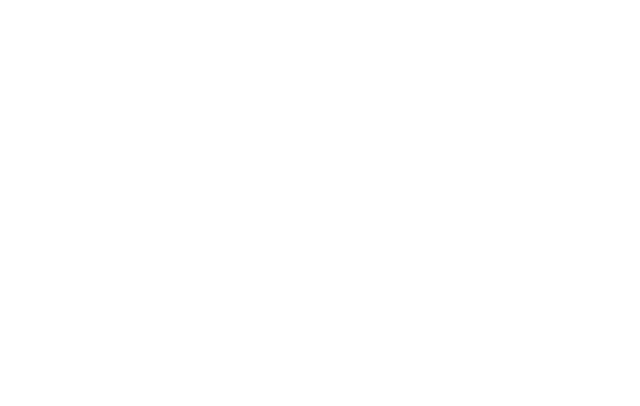
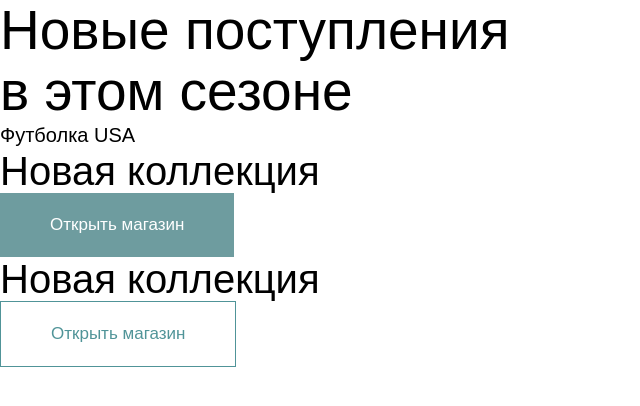
Before and after one commit to RazmikUnanyan/buy-art-web, a Next.js app: page / in a window 1280 px wide. Shown: the top 406 px of the page, without its empty margins (0-640 px from the left). Built offline with nearby package versions, Linux system fonts and the light colour scheme.

Commit message:
add: Htag, Button

```diff
--- /dev/null
+++ b/components/Button/Button.module.css
@@ -0,0 +1,30 @@
+.button {
+    display: inline-block;
+    box-sizing: border-box;
+    padding: 22px 50px;
+    cursor: pointer;
+    text-align: center;
+    border: none;
+    font-size: 17px;
+    transition: all 0.5s;
+}
+
+.primary {
+    color: var(--white);
+    background-color: var(--primary-ligth);
+}
+
+.primary:hover {
+    background-color: var(--primary);
+}
+
+.ghost {
+    color: var(--primary);
+    background-color: var(--white);
+    border: 1px solid var(--primary);
+}
+
+.ghost:hover {
+    background-color: var(--primary-ligth);
+    color: var(--white);
+}
--- /dev/null
+++ b/components/Button/Button.props.ts
@@ -0,0 +1,6 @@
+import {ButtonHTMLAttributes, DetailedHTMLProps, ReactNode} from "react";
+
+export interface ButtonProps extends DetailedHTMLProps<ButtonHTMLAttributes<HTMLButtonElement>, HTMLButtonElement> {
+    appearance: "primary" | "ghost"
+    children: ReactNode;
+}
--- /dev/null
+++ b/components/Button/Button.tsx
@@ -0,0 +1,20 @@
+import React from 'react';
+import cn from 'classnames'
+import {ButtonProps} from "./Button.props";
+import style from './Button.module.css'
+
+const Button = ({ appearance, children, ...props}: ButtonProps):JSX.Element => {
+   return (
+       <button
+           className={cn(style.button,{
+               [style.primary]: appearance === "primary",
+               [style.ghost]: appearance === "ghost",
+           })}
+           {...props}
+       >
+           {children}
+       </button>
+   )
+};
+
+export default Button;
--- /dev/null
+++ b/components/Htag/Htag.module.css
@@ -0,0 +1,20 @@
+.h1 {
+    font-weight: 500;
+    font-size: 55px;
+    line-height: 110%;
+    margin: 0;
+}
+
+.h2 {
+    font-weight: 500;
+    font-size: 40px;
+    line-height: 110%;
+    margin: 0;
+}
+
+.h3 {
+    font-weight: 500;
+    font-size: 20px;
+    line-height: 140%;
+    margin: 0;
+}
--- /dev/null
+++ b/components/Htag/Htag.props.ts
@@ -0,0 +1,6 @@
+import {DetailedHTMLProps, HTMLAttributes, ReactNode} from "react";
+
+export interface HtagProps extends DetailedHTMLProps<HTMLAttributes<HTMLParagraphElement>, HTMLParagraphElement> {
+    tag: "h1" | "h2" | "h3";
+    children: ReactNode;
+}
--- /dev/null
+++ b/components/Htag/Htag.tsx
@@ -0,0 +1,18 @@
+import React from 'react';
+import {HtagProps} from "./Htag.props";
+import style from './Htag.module.css'
+
+const Htag = ({tag, children, ...props}: HtagProps):JSX.Element => {
+    switch (tag){
+        case "h1":
+            return <h1 className={style.h1} {...props}>{children}</h1>;
+        case "h2":
+            return <h2 className={style.h2} {...props}>{children}</h2>;
+        case "h3":
+            return <h3 className={style.h3} {...props}>{children}</h3>;
+        default:
+            return <></>
+    }
+};
+
+export default Htag;
--- /dev/null
+++ b/components/index.ts
@@ -0,0 +1,2 @@
+export * from './Htag/Htag'
+export * from './Button/Button'
--- a/package.json
+++ b/package.json
@@ -10,6 +10,7 @@
     "stylelint": "stylelint \"**/*.css\" --fix"
   },
   "dependencies": {
+    "classnames": "^2.3.1",
     "next": "12.1.5",
     "react": "18.0.0",
     "react-dom": "18.0.0"
--- a/pages/_app.tsx
+++ b/pages/_app.tsx
@@ -1,8 +1,21 @@
 import '../styles/globals.css'
 import {AppProps} from "next/app";
+import Head from "next/head";
 
-function MyApp({ Component, pageProps }: AppProps): JSX.Element {
-  return <Component {...pageProps} />
+function MyApp({Component, pageProps}: AppProps): JSX.Element {
+    return (
+        <>
+            <Head>
+                <title>buyArt</title>
+                <link rel="icon" href="/favicon.ico"/>
+                <link rel="preconnect" href="https://fonts.googleapis.com"/>
+                <link rel="preconnect" href="https://fonts.gstatic.com"/>
+                <link href="https://fonts.googleapis.com/css2?family=Noto+Sans:wght@300;400;500;700&display=swap"
+                      rel="stylesheet"/>
+            </Head>
+            <Component {...pageProps} />
+        </>
+    )
 }
 
 export default MyApp
--- a/pages/index.tsx
+++ b/pages/index.tsx
@@ -1,14 +1,18 @@
-import Head from 'next/head'
-import Image from 'next/image'
 import styles from '../styles/Home.module.css'
+import Htag from "../components/Htag/Htag";
+import Button from "../components/Button/Button";
 
-export default function Home():JSX.Element {
-  return (
-    <div className={styles.container}>
-      <Head>
-        <title>buyArt</title>
-        <link rel="icon" href="/favicon.ico" />
-      </Head>
-    </div>
-  )
+export default function Home(): JSX.Element {
+    return (
+        <div>
+            <Htag tag="h1">Новые поступления<br/> в этом сезоне</Htag>
+            <Htag tag="h3">
+                Футболка USA
+            </Htag>
+            <Htag tag="h2">Новая коллекция</Htag>
+            <Button appearance="primary" >Открыть магазин</Button>
+            <Htag tag="h2">Новая коллекция</Htag>
+            <Button appearance="ghost">Открыть магазин</Button>
+        </div>
+    )
 }
--- a/styles/Home.module.css
+++ /dev/null
@@ -1,137 +0,0 @@
-.container {
-	padding: 0 2rem;
-}
-
-.main {
-	display: flex;
-	align-items: center;
-	flex: 1;
-	flex-direction: column;
-	justify-content: center;
-
-	min-height: 100vh;
-	padding: 4rem 0;
-}
-
-.footer {
-	display: flex;
-	align-items: center;
-	flex: 1;
-	justify-content: center;
-
-	padding: 2rem 0;
-
-	border-top: 1px solid #EAEAEA;
-}
-
-.footer a {
-	display: flex;
-	align-items: center;
-	flex-grow: 1;
-	justify-content: center;
-}
-
-.title a {
-	text-decoration: none;
-
-	color: #0070F3;
-}
-
-.title a:hover,
-.title a:focus,
-.title a:active {
-	text-decoration: underline;
-}
-
-.title {
-	margin: 0;
-
-	font-size: 4rem;
-	line-height: 1.15;
-}
-
-.title,
-.description {
-	text-align: center;
-}
-
-.description {
-	margin: 4rem 0;
-
-	font-size: 1.5rem;
-	line-height: 1.5;
-}
-
-.code {
-	padding: 0.75rem;
-
-	border-radius: 5px;
-	background: #FAFAFA;
-
-	font-family:
-		Menlo,
-		Monaco,
-		"Lucida Console",
-		"Liberation Mono",
-		"DejaVu Sans Mono",
-		"Bitstream Vera Sans Mono",
-		"Courier New",
-		monospace;
-	font-size: 1.1rem;
-}
-
-.grid {
-	display: flex;
-	align-items: center;
-	flex-wrap: wrap;
-	justify-content: center;
-
-	max-width: 800px;
-}
-
-.card {
-	max-width: 300px;
-	margin: 1rem;
-	padding: 1.5rem;
-
-	transition: color 0.15s ease, border-color 0.15s ease;
-	text-align: left;
-	text-decoration: none;
-
-	color: inherit;
-	border: 1px solid #EAEAEA;
-	border-radius: 10px;
-}
-
-.card:hover,
-.card:focus,
-.card:active {
-	color: #0070F3;
-	border-color: #0070F3;
-}
-
-.card h2 {
-	margin: 0 0 1rem;
-
-	font-size: 1.5rem;
-}
-
-.card p {
-	margin: 0;
-
-	font-size: 1.25rem;
-	line-height: 1.5;
-}
-
-.logo {
-	height: 1em;
-	margin-left: 0.5rem;
-}
-
-@media (max-width: 600px) {
-	.grid {
-		flex-direction: column;
-
-		width: 100%;
-	}
-}
--- a/styles/globals.css
+++ b/styles/globals.css
@@ -3,18 +3,9 @@
 	margin: 0;
 	padding: 0;
 
-	font-family:
-		-apple-system,
-		BlinkMacSystemFont,
-		"Segoe UI",
-		Roboto,
-		Oxygen,
-		Ubuntu,
-		Cantarell,
-		"Fira Sans",
-		"Droid Sans",
-		"Helvetica Neue",
-		sans-serif;
+	color: var(--black);
+
+	font-family: var(--font-family);
 }
 
 a {
@@ -26,3 +17,12 @@
 * {
 	box-sizing: border-box;
 }
+
+:root {
+	--black: #000;
+	--white: #FFF;
+	--primary: #509498;
+	--primary-ligth: #6E9C9F;
+	--secondary: #C3C0FF;
+	--font-family: "Noto sans KR", sans-serif;
+}
```
Also changed, not shown: 1 other file (tests, documents, lock files or other folders).
